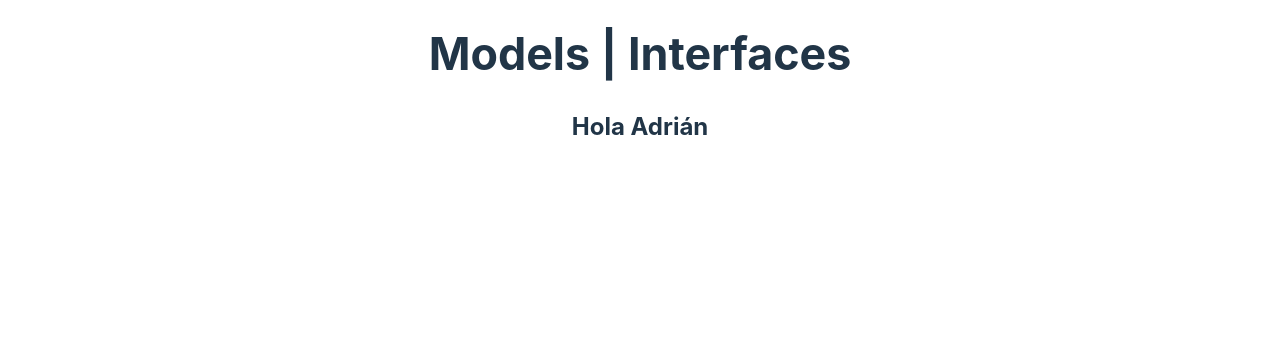
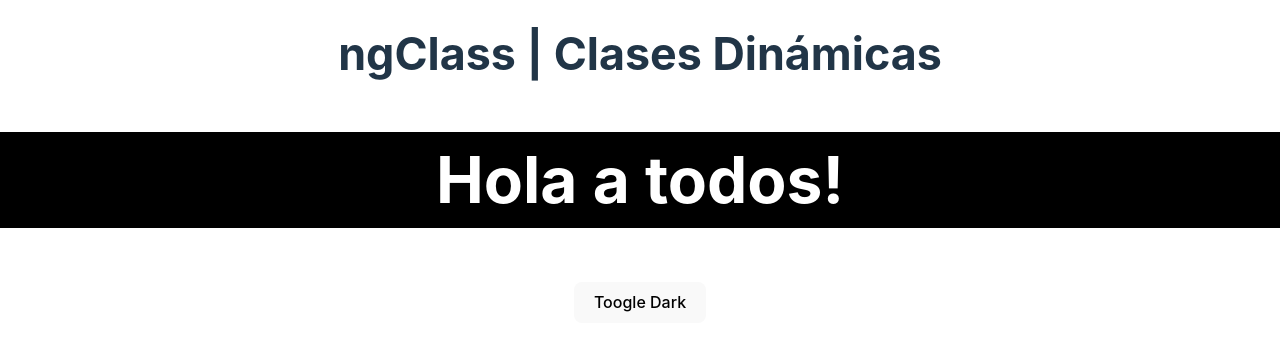
Before and after one commit to josephmn/my-project, an Angular app: page / in a window 1280 px wide. Shown: the top 350 px of the page. Built offline with nearby package versions, Linux system fonts and the light colour scheme.

Commit message:
trabajando con ngClass en angular

```diff
--- a/src/app/app.component.css
+++ b/src/app/app.component.css
@@ -0,0 +1,8 @@
+.dark {
+    background-color: black;
+    color: white;
+}
+
+.big {
+    font-size: 4em;
+}
--- a/src/app/app.component.html
+++ b/src/app/app.component.html
@@ -1,3 +1,5 @@
-<h1>Models | Interfaces</h1>
+<h1>ngClass | Clases Dinámicas</h1>
 
-<h2>Hola {{ userName }}</h2>
+<h2 [ngClass]="{dark: isDark, big: true}">Hola a todos!</h2>
+
+<button (click)="toggleDark()">Toogle Dark</button>
--- a/src/app/app.component.ts
+++ b/src/app/app.component.ts
@@ -1,30 +1,21 @@
+import { NgClass } from '@angular/common';
 import { Component } from '@angular/core';
 import { FormsModule } from '@angular/forms';
-import Product from './models/product.models';
+
 @Component({
   selector: 'app-root',
   standalone: true,
   imports: [
-    FormsModule
+    FormsModule,
+    NgClass,
   ],
   templateUrl: './app.component.html',
   styleUrl: './app.component.css'
 })
 export class AppComponent {
-  userName: string;
-  myNumber: number;
-  myBoolean: boolean;
-  product: Product;
+  isDark: boolean = true;
 
-  constructor() {
-    this.userName = "Adrián";
-    this.myNumber = 10;
-    this.myBoolean = true;
-
-    this.product = {
-      name: "Computer",
-      price: 1000,
-      isForSale: true
-    }
+  toggleDark() {
+    this.isDark = !this.isDark;
   }
 }
```
